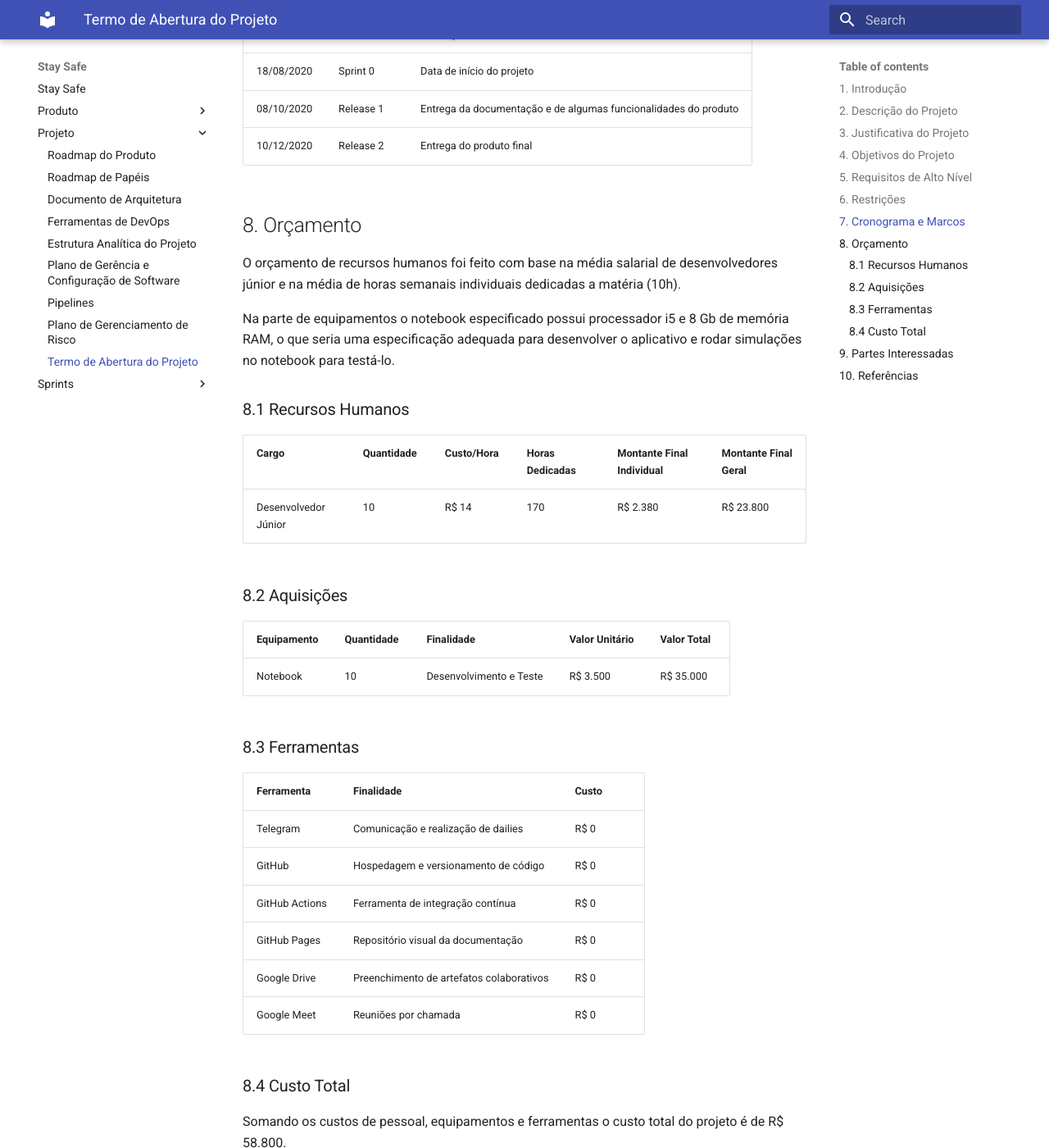
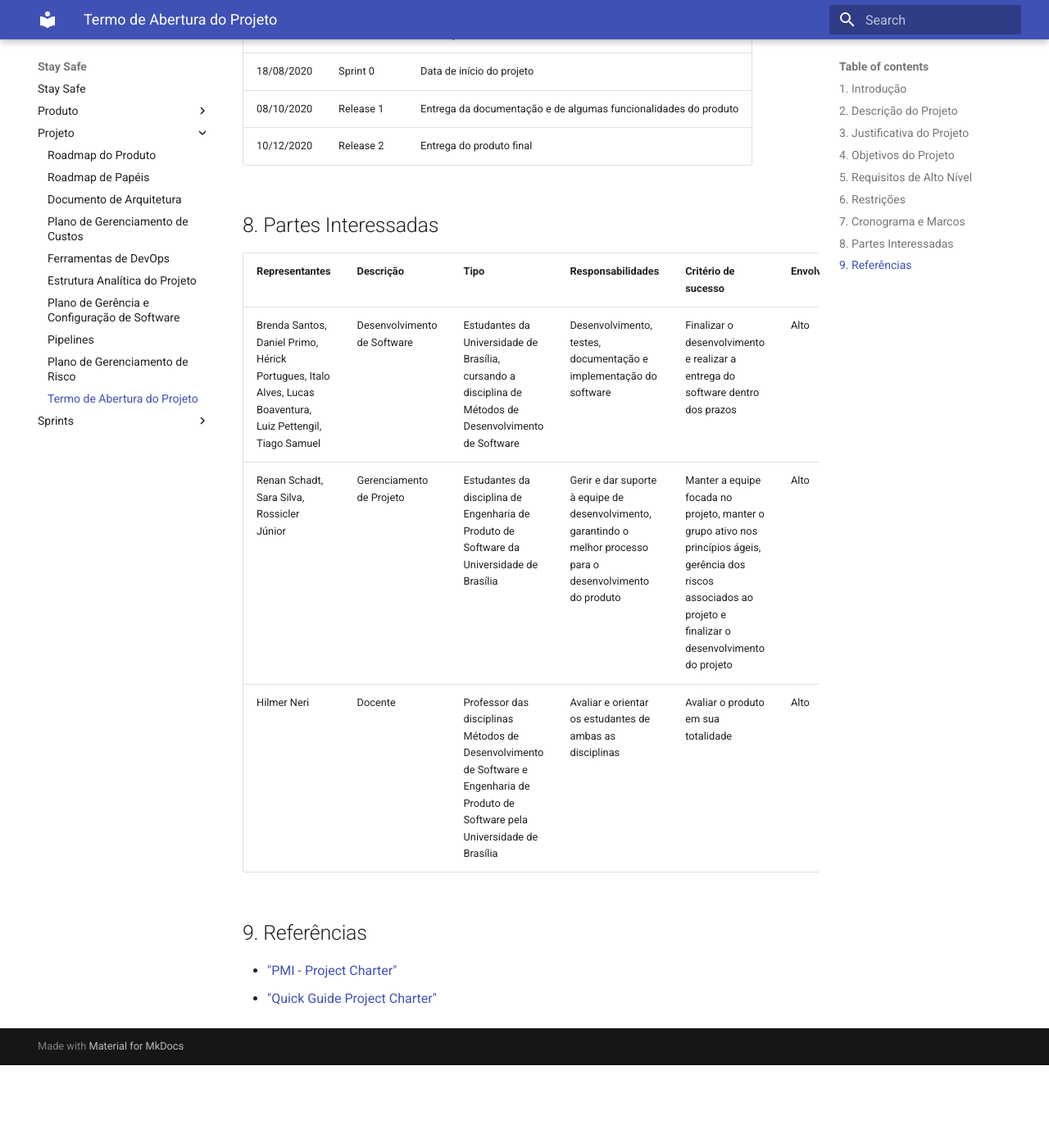
Before and after one commit to fga-eps-mds/2020.1-stay-safe-docs, an MkDocs documentation site: the page built from docs/projeto/tap.md, in a window 1280 px wide and 1400 px high, scrolled down 1655 px. Shown: the whole window at 82% size. Built offline with MkDocs 1.6.1 and Material for MkDocs 9.7.7, drawn with Linux system fonts in a browser that asks for light colours; after the commit the page ends 2954 px from its top, so only the background shows below that; some of the changed text lies outside the part shown.

Commit message:
Initial structure costs document.
Co-authored-by: Rossicler <rossiclerjr@gmail.com>
Co-authored-by: Sara Silva <saracsas2@gmail.com>

```diff
--- a/docs/projeto/tap.md
+++ b/docs/projeto/tap.md
@@ -38,35 +38,7 @@ O projeto terá duração de 114 dias, serão realizadas 17 sprints para complet
 | 08/10/2020 | Release 1 | Entrega da documentação e de algumas funcionalidades do produto |
 | 10/12/2020 | Release 2 | Entrega do produto final |
 
-## 8. Orçamento
-O orçamento de recursos humanos foi feito com base na média salarial de desenvolvedores júnior e na média de horas semanais individuais dedicadas a matéria (10h).
-
-Na parte de equipamentos o notebook especificado possui processador i5 e 8 Gb de memória RAM, o que seria uma especificação adequada para desenvolver o aplicativo e rodar simulações no notebook para testá-lo.
-
-### 8.1 Recursos Humanos
-| Cargo | Quantidade | Custo/Hora | Horas Dedicadas | Montante Final Individual | Montante Final Geral |
-|---|---|---|---|---|---|
-| Desenvolvedor Júnior | 10 | R$ 14 | 170 | R$ 2.380 | R$ 23.800 |
-
-### 8.2 Aquisições
-| Equipamento | Quantidade | Finalidade | Valor Unitário | Valor Total |
-|---|---|---|---|---|
-| Notebook | 10 | Desenvolvimento e Teste | R$ 3.500 | R$ 35.000 |
-
-### 8.3 Ferramentas
-| Ferramenta | Finalidade | Custo |
-|---|---|---|
-| Telegram | Comunicação e realização de dailies | R$ 0 |
-| GitHub | Hospedagem e versionamento de código | R$ 0 |
-| GitHub Actions | Ferramenta de integração contínua | R$ 0 |
-| GitHub Pages | Repositório visual da documentação | R$ 0 |
-| Google Drive | Preenchimento de artefatos colaborativos | R$ 0 |
-| Google Meet | Reuniões por chamada | R$ 0 |
-
-### 8.4 Custo Total
-Somando os custos de pessoal, equipamentos e ferramentas o custo total do projeto é de R$ 58.800.
-
-## 9. Partes Interessadas
+## 8. Partes Interessadas
 
 | Representantes | Descrição | Tipo | Responsabilidades | Critério de sucesso | Envolvimento |
 |---- |---- |---- |---- |---- |---- |
@@ -74,6 +46,6 @@ Somando os custos de pessoal, equipamentos e ferramentas o custo total do projet
 | Renan Schadt, Sara Silva, Rossicler Júnior | Gerenciamento de Projeto | Estudantes da disciplina de Engenharia de Produto de Software da Universidade de Brasília | Gerir e dar suporte à equipe de desenvolvimento, garantindo o melhor processo para o desenvolvimento do produto | Manter a equipe focada no projeto, manter o grupo ativo nos princípios ágeis, gerência dos riscos associados ao projeto e finalizar o desenvolvimento do projeto | Alto |
 | Hilmer Neri | Docente | Professor das disciplinas Métodos de Desenvolvimento de Software e Engenharia de Produto de Software pela Universidade de Brasília |Avaliar e orientar os estudantes de ambas as disciplinas | Avaliar o produto em sua totalidade | Alto |
 
-## 10. Referências
+## 9. Referências
 * ["PMI - Project Charter"](https://www.pmi.org/learning/library/charter-selling-project-7473)
 * ["Quick Guide Project Charter"](https://www.projectmanager.com/blog/project-charter)
```
Also changed, not shown: docs/projeto/costs.md (added, +49 -0 lines).
